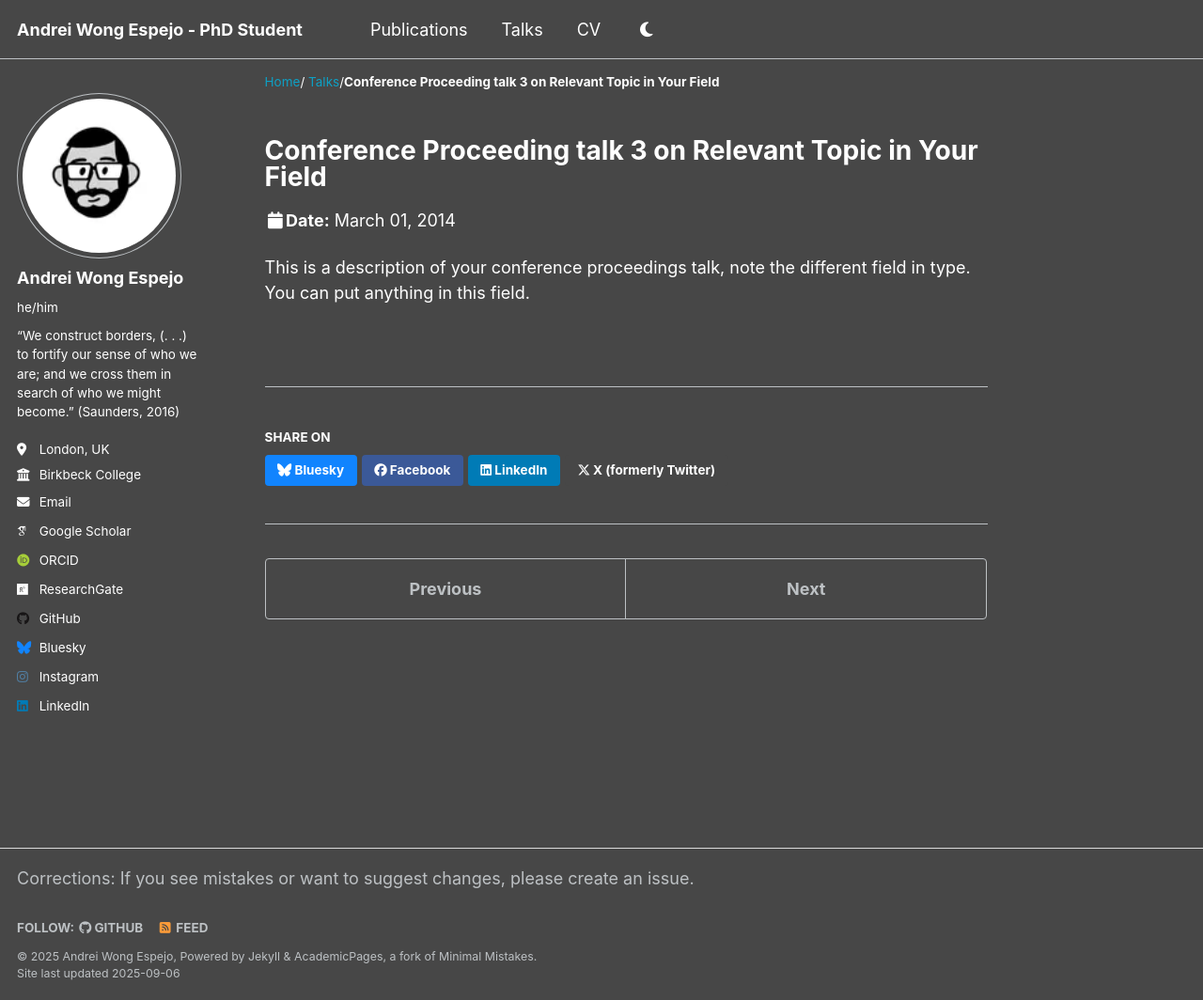
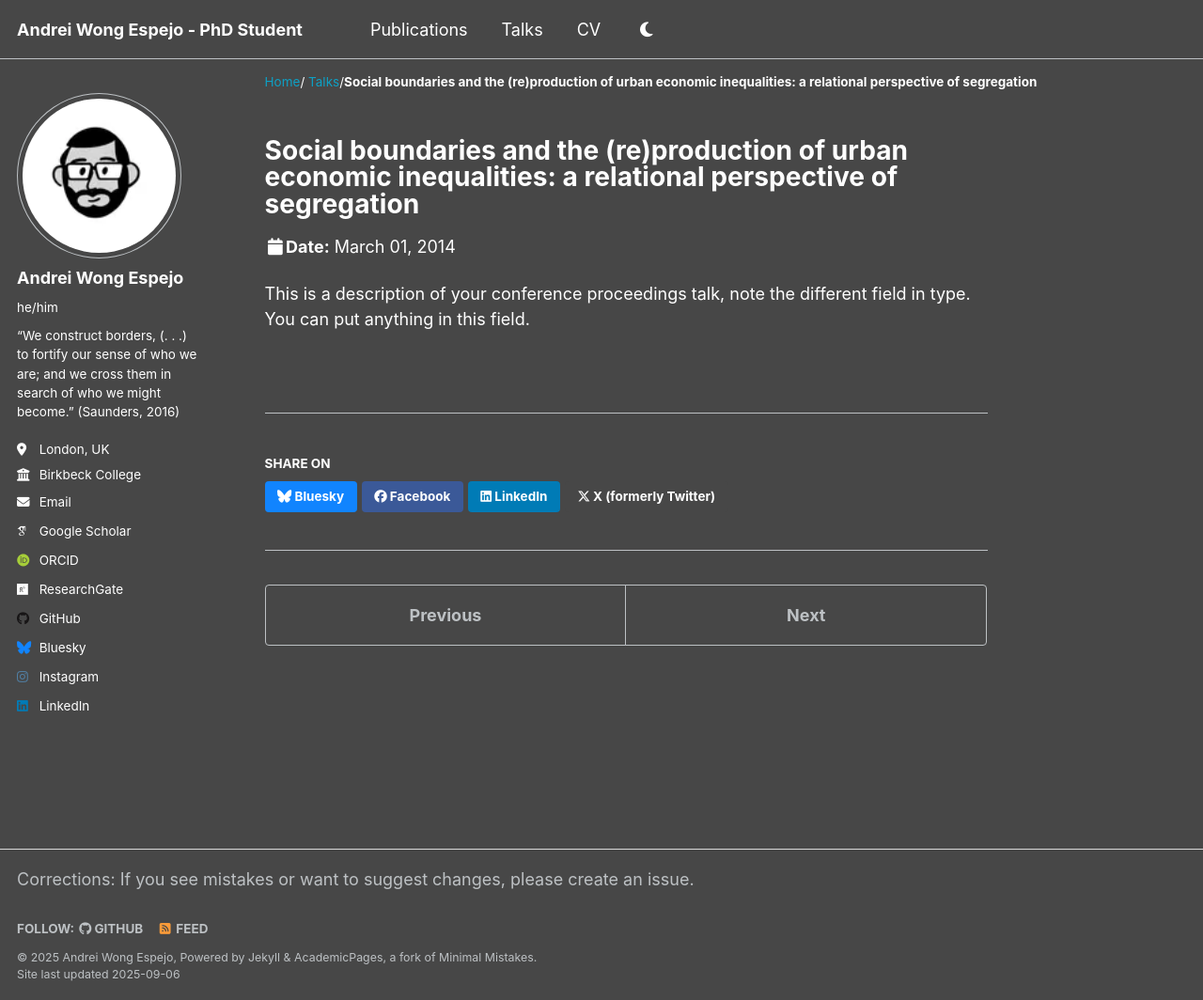
Before and after one commit to Andrei-WongE/Andrei-Wong.github.io, a Jekyll site: the page built from _talks/2014-03-01-talk-3.md, in a window 1280 px wide and 1064 px high. Shown: the whole window at 94% size. Built offline with Jekyll 4.4.1, drawn with Linux system fonts in a browser that asks for light colours; some web fonts are replaced.

Commit message:
Update talk details for conference presentation
Updated talk

```diff
--- a/_talks/2014-03-01-talk-3.md
+++ b/_talks/2014-03-01-talk-3.md
@@ -1,11 +1,11 @@
 ---
-title: "Conference Proceeding talk 3 on Relevant Topic in Your Field"
+title: "Social boundaries and the (re)production of urban economic inequalities: a relational perspective of segregation"
 collection: talks
-type: "Conference proceedings talk"
-permalink: /talks/2014-03-01-talk-3
-venue: "Testing Institute of America 2014 Annual Conference"
+type: "Conference talk"
+permalink: /talks/2025-08-28-talk-3
+venue: "Royal Geographical Society Annual Conference"
 date: 2014-03-01
-location: "Los Angeles, CA, USA"
+location: "Bristol, UK  "
 ---
 
 This is a description of your conference proceedings talk, note the different field in type. You can put anything in this field.
```
